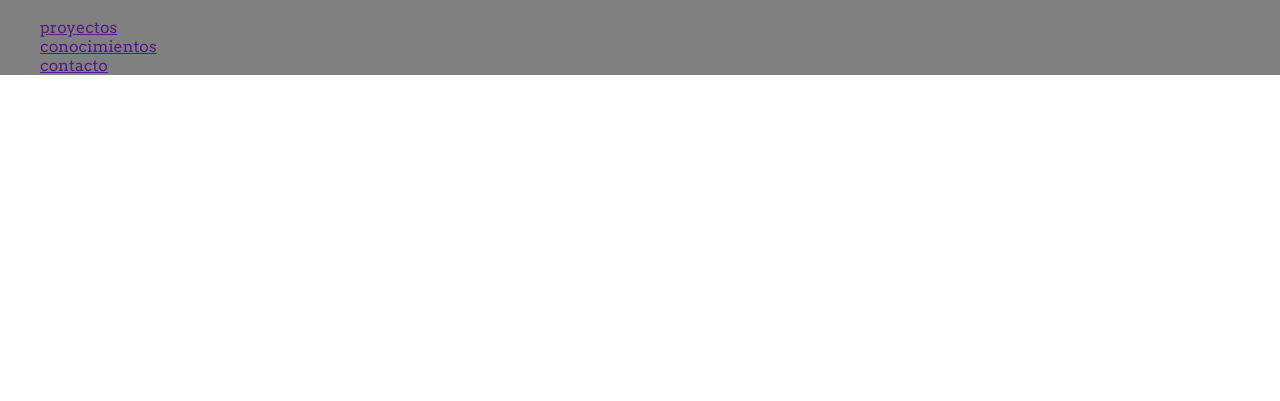
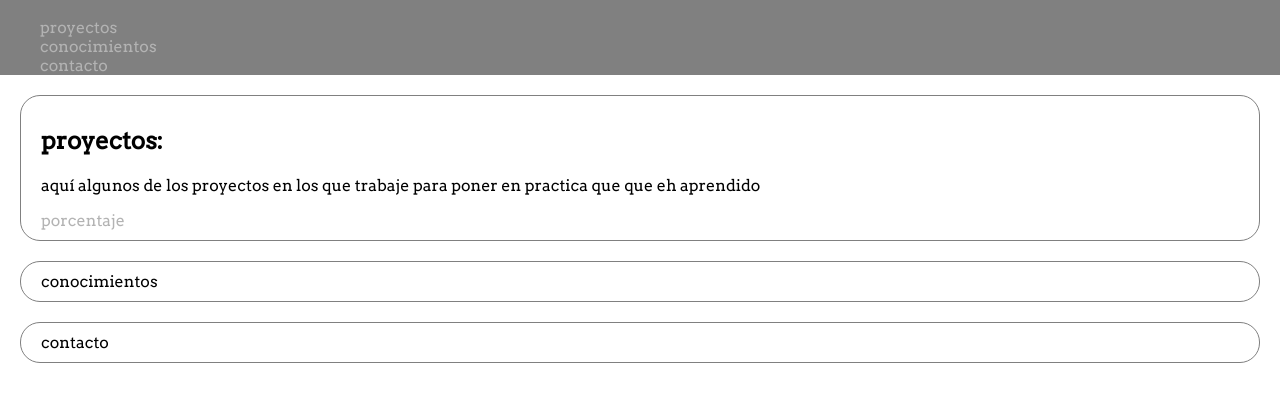
Before and after one commit to alan8723/projects, a plain HTML site: page index.html in a window 1280 px wide. Shown: the part 79-480 px from the top of the page. Drawn offline with nearby package versions, Linux system fonts and the light colour scheme.

Commit message:
projects

```diff
--- a/index.html
+++ b/index.html
@@ -11,11 +11,20 @@
         <h1>
             Hola! soy Alan Paez <strong>desarrollador web</strong><br/>con pasion por <strong> programar</strong>
         </h1>
-        <ol>
-            <a href="">proyectos</a><br />
-            <a href="">conocimientos</a><br />
-            <a href="">contacto</a> <br />
-        </ol>
+        <ul>
+                    <a href="#proyectos">proyectos</a><br />
+                    <a href="#conocimientos">conocimientos</a><br />
+                    <a href="#contacto">contacto</a> <br />
+       </ul>
     </header>
+    <section id="proyectos" class="project">
+        <h2>
+            proyectos:
+        </h2>
+        <p>aquí algunos de los proyectos en los que trabaje para poner en practica que que eh aprendido</p>
+        <a href="C:\Users\Frannck xD\Desktop\projects\porcentaje/porcentaje.html">porcentaje</a>
+    </section>
+    <section id="conocimientos" class="knowledge">conocimientos</section>
+    <section id="contacto" class="contact">contacto</section>
 </body>
 </html>
--- a/portafolio.css
+++ b/portafolio.css
@@ -5,6 +5,11 @@ body{
 
 header{
   background: gray;
+}
+
+a{
+  color: rgb(179, 179, 179);
+  text-decoration-line: none;
 }
 
 h1{
@@ -15,3 +20,11 @@ h1{
 h1 strong{
 color: rgb(6, 6, 109);
 }
+
+section{
+  padding: 10px 20px;
+  border: 1px solid;
+  margin: 20px;
+  border-radius: 20px;
+  border-color: gray;
+}
```
